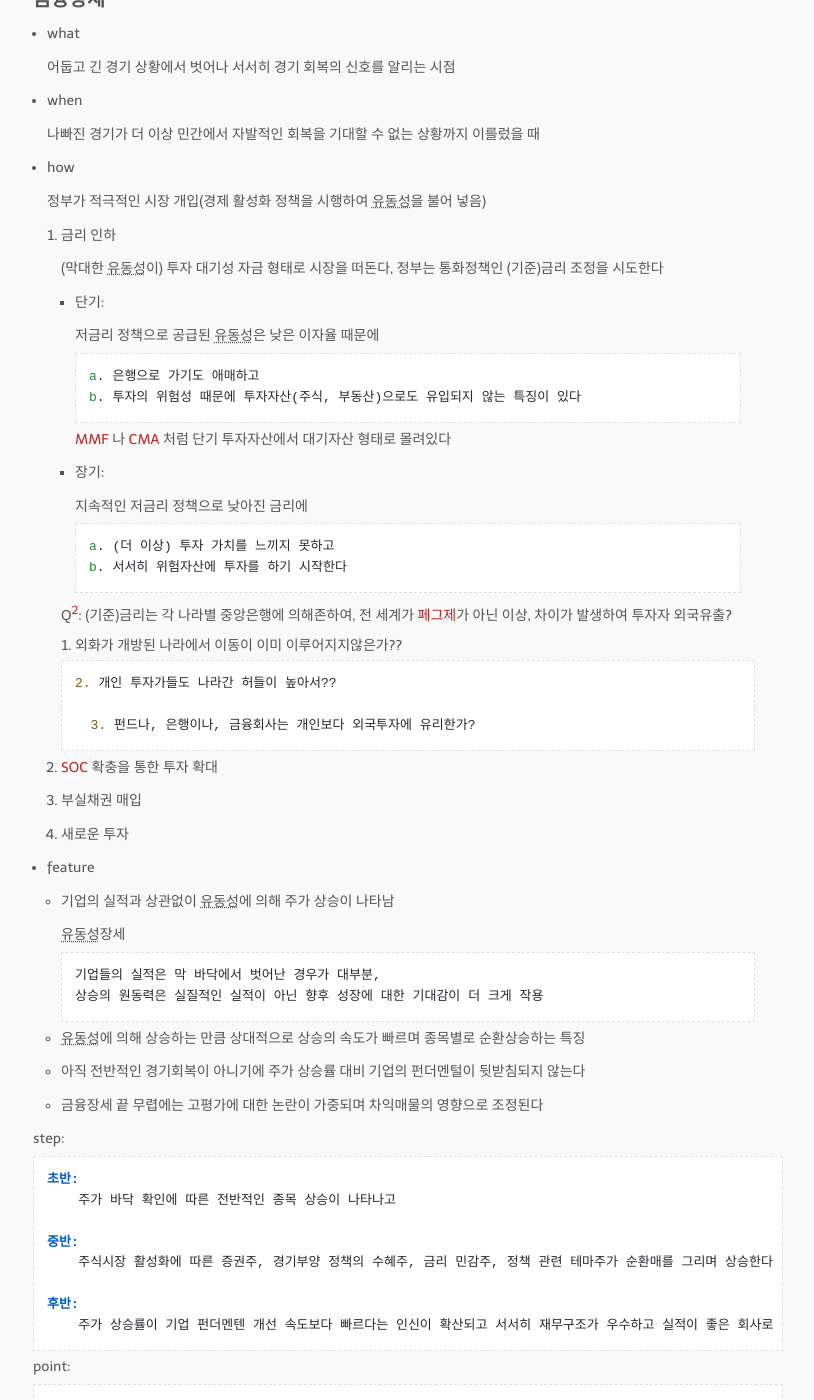
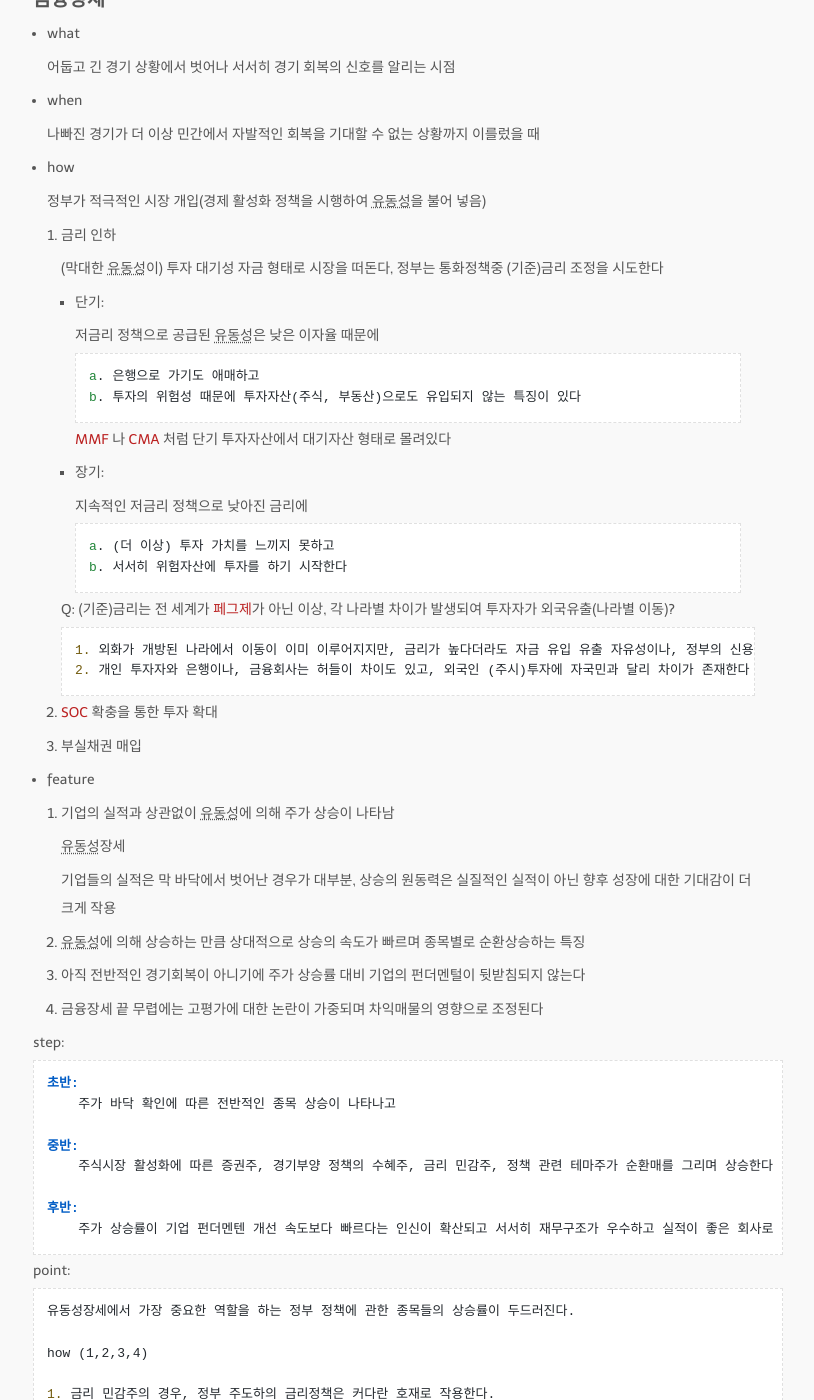
Before and after one commit to jung-research/github.io, a Jekyll site: the page built from _posts/2023-08-23-season_theory.md, in a window 1280 px wide and 1400 px high, scrolled down 1135 px. Shown: the whole window, without its empty margins (232-1046 px from the left). Built offline with Jekyll 4.4.1, drawn with Linux system fonts in a browser that asks for light colours; nearby versions of some CDN libraries; some web fonts are replaced; some of the changed text lies outside the part shown.

Commit message:
mod season theory

```diff
--- a/_posts/2023-08-23-season_theory.md
+++ b/_posts/2023-08-23-season_theory.md
@@ -43,7 +43,7 @@ tags:
 
   1.  금리 인하
 
-      (막대한 유동성이) 투자 대기성 자금 형태로 시장을 떠돈다, 정부는 통화정책인 (기준)금리 조정을 시도한다
+      (막대한 유동성이) 투자 대기성 자금 형태로 시장을 떠돈다, 정부는 통화정책중 (기준)금리 조정을 시도한다
 
       - 단기:
 
@@ -61,34 +61,29 @@ tags:
             a. (더 이상) 투자 가치를 느끼지 못하고
             b. 서서히 위험자산에 투자를 하기 시작한다
 
-      Q[^2]: (기준)금리는 각 나라별 중앙은행에 의해존하여, 전 세계가 [페그제](/2023/08/27/economics_noun.html#peg-system)가 아닌 이상, 차이가 발생하여 투자자 외국유출?
+      Q: (기준)금리는 전 세계가 [페그제](/2023/08/27/economics_noun.html#peg-system)가 아닌 이상, 각 나라별 차이가 발생되여 투자자가 외국유출(나라별 이동)?
 
-        1. 외화가 개방된 나라에서 이동이 이미 이루어지지않은가??
-
-          2. 개인 투자가들도 나라간 허들이 높아서??
-
-            3. 펀드나, 은행이나, 금융회사는 개인보다 외국투자에 유리한가?
+          1. 외화가 개방된 나라에서 이동이 이미 이루어지지만, 금리가 높다더라도 자금 유입 유출 자유성이나, 정부의 신용도도 영향준다
+          2. 개인 투자자와 은행이나, 금융회사는 허들이 차이도 있고, 외국인 (주시)투자에 자국민과 달리 차이가 존재한다
 
   2. [SOC](/2023/08/27/economics_noun.html#soc) 확충을 통한 투자 확대
 
   3. 부실채권 매입
 
-  4. 새로운 투자
-
 * feature
 
-  - 기업의 실적과 상관없이 유동성에 의해 주가 상승이 나타남
+  1.  기업의 실적과 상관없이 유동성에 의해 주가 상승이 나타남
 
-    유동성장세
+      유동성장세
 
         기업들의 실적은 막 바닥에서 벗어난 경우가 대부분,
         상승의 원동력은 실질적인 실적이 아닌 향후 성장에 대한 기대감이 더 크게 작용
 
-  - 유동성에 의해 상승하는 만큼 상대적으로 상승의 속도가 빠르며 종목별로 순환상승하는 특징
+  2.  유동성에 의해 상승하는 만큼 상대적으로 상승의 속도가 빠르며 종목별로 순환상승하는 특징
 
-  - 아직 전반적인 경기회복이 아니기에 주가 상승률 대비 기업의 펀더멘털이 뒷받침되지 않는다
+  3.  아직 전반적인 경기회복이 아니기에 주가 상승률 대비 기업의 펀더멘털이 뒷받침되지 않는다
 
-  - 금융장세 끝 무렵에는 고평가에 대한 논란이 가중되며 차익매물의 영향으로 조정된다
+  4.  금융장세 끝 무렵에는 고평가에 대한 논란이 가중되며 차익매물의 영향으로 조정된다
 
 step:
 
```
Also changed, not shown: _posts/2023-08-27-economics_noun.md (+1 -1 lines).
